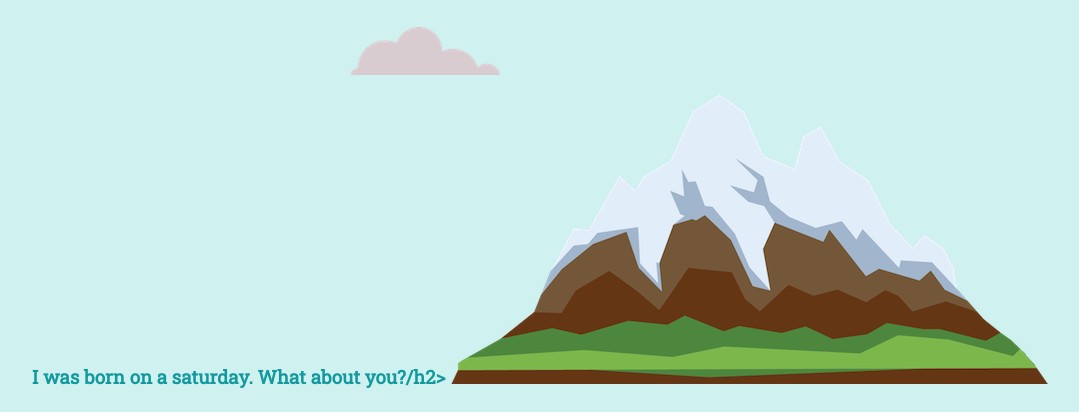
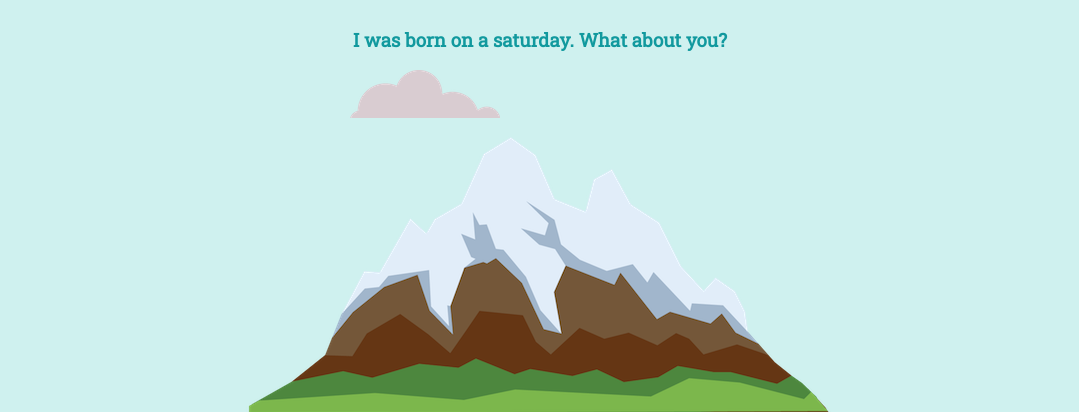
Before and after one commit to GDX64/CV2, a plain HTML site: page index.html in a window 1280 px wide. Shown: the part 136-548 px from the top of the page, without its empty margins (100-1179 px from the left). Drawn offline with Linux system fonts and the light colour scheme.

Commit message:
corrected h2 mistake

```diff
--- a/index.html
+++ b/index.html
@@ -14,7 +14,7 @@
   <div class="top-container">
     <img class="top-cloud" src="images/cloud.png" alt="cloud-image">
     <h1>I'm Gabriel</h1>
-    <h3>I was born on a saturday. What about you?/h2>
+    <h3>I was born on a saturday. What about you?</h2>
     <img class="bottom-cloud" src="images/cloud.png" alt="cloud-image">
     <img src="images/mountain.png" alt="mountain-image">
   </div>
```
